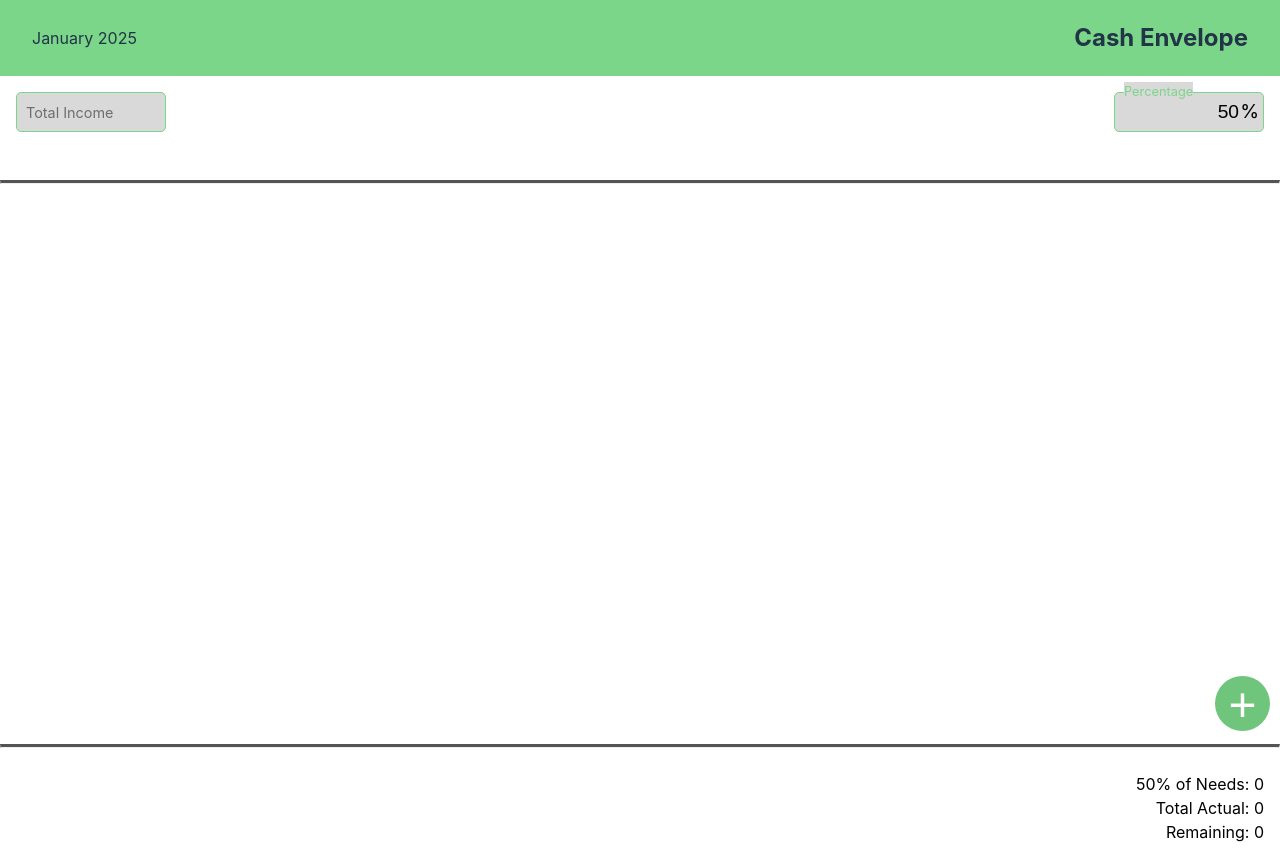
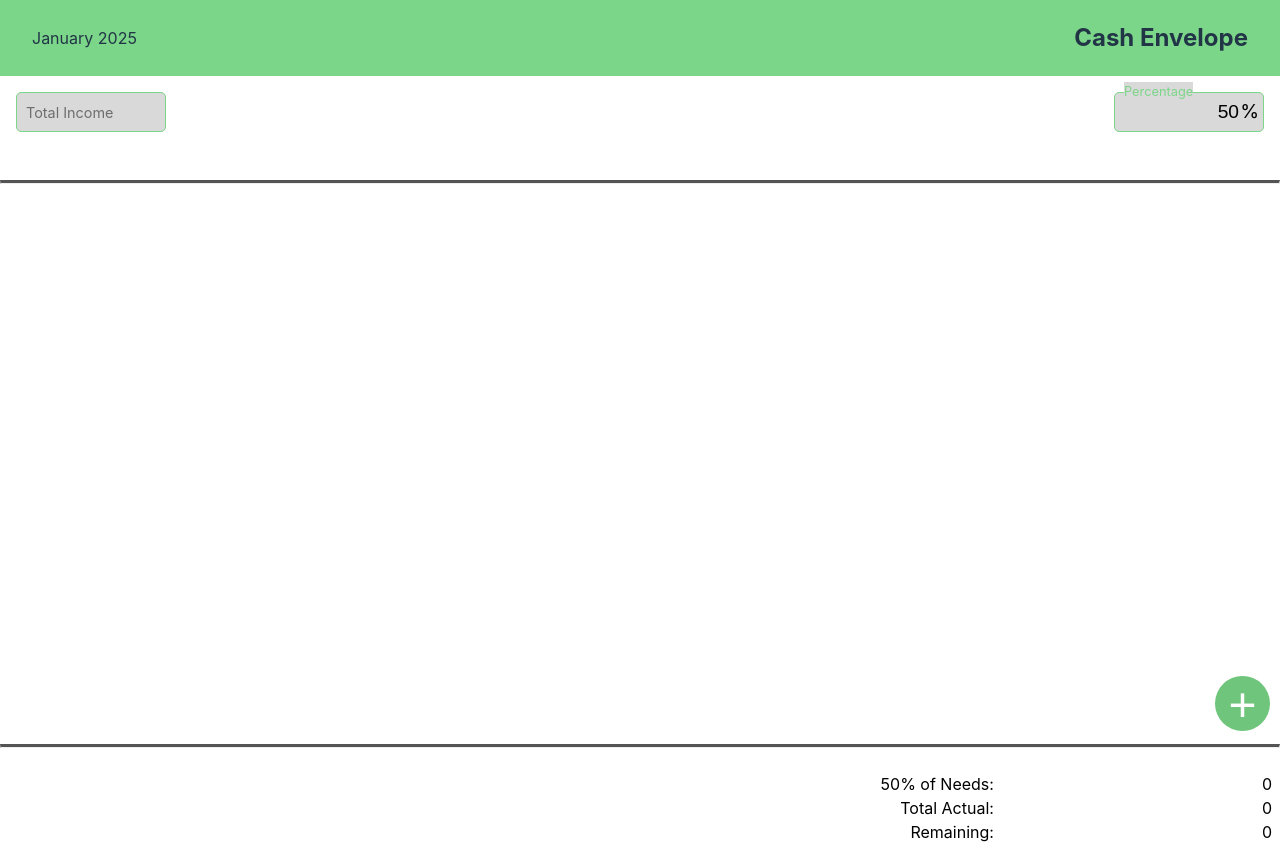
Before and after one commit to emscawas/cash-envelope, a React (Vite) app: page / in a window 1280 px wide. Built offline with nearby package versions, Linux system fonts and the light colour scheme.

Commit message:
fix the design on the footer to make it more aligned

```diff
--- a/src/components/body/body.css
+++ b/src/components/body/body.css
@@ -98,23 +98,32 @@
 .footer {
     display: flex;
     justify-content: space-between;
-    padding: 1rem;
+    padding: 1rem 0.5rem;
 }
 
 .dl-buttons {
     display: flex;
     justify-content: space-between;
-    width: 50%;
+    width: 45%;
 }
 
 .total-texts {
     display: flex;
-    flex-direction: column;
-    flex-wrap: wrap;
-    align-items: flex-end;
-    width: 50%;
+    flex-direction: row;
+    width: 55%;
+    color: black;
 }
 
-.total-needs {
-    color: black;
+.total-labels {
+    width: 60%;
+    display: flex;
+    flex-direction: column;
+    align-items: flex-end;
 }
+
+.total-values {
+    width: 40%;
+    display: flex;
+    flex-direction: column;
+    align-items: flex-end;
+}
--- a/src/components/body/body.tsx
+++ b/src/components/body/body.tsx
@@ -35,15 +35,23 @@ function BudgetPlanner() {
 
   const handleTotalActualChange = (total: number) => {
     const totalNeed = calculateTotalNeeds().replace(/,/g, "");
-    total > Number(totalNeed) ? document.querySelector(".needs-total-budget")?.classList.add("over-budget") : document.querySelector(".needs-total-budget")?.classList.remove("over-budget");
+    const elements = document.querySelectorAll(".needs-total-budget");
+
+    elements.forEach((element) => {
+      total > Number(totalNeed) ? element?.classList.add("over-budget") : element?.classList.remove("over-budget");
+    });
 
     setTotalActual(total);
   };
 
   const calculateTotalRemaining = () => {
     const totalNeeds = Number(calculateTotalNeeds().replace(/,/g, ""));
+    const elements = document.querySelectorAll(".total-remaining");
     const result = totalNeeds - totalActual;
-    result < 0 ? document.querySelector(".total-remaining")?.classList.add("over-budget") : document.querySelector(".total-remaining")?.classList.remove("over-budget");
+
+    elements.forEach((element) => {
+      result < 0 ? element?.classList.add("over-budget") : element?.classList.remove("over-budget");
+    });
 
     return result.toLocaleString();
   };
@@ -86,15 +94,16 @@ function BudgetPlanner() {
       <div className="footer">
         <div className="dl-buttons"></div>
         <div className="total-texts">
-          <span className="total-needs">
-            {needsPercentage}% of Needs: {calculateTotalNeeds()}
-          </span>
-          <span className="needs-total-budget">
-            Total Actual: {totalActual.toLocaleString()}
-          </span>
-          <span className="total-remaining">
-            Remaining: {calculateTotalRemaining()}
-          </span>
+          <div className="total-labels">
+            <span className="total-needs">{needsPercentage}% of Needs:</span>
+            <span className="needs-total-budget">Total Actual:</span>
+            <span className="total-remaining">Remaining:</span>
+          </div>
+          <div className="total-values">
+            <span>{calculateTotalNeeds()}</span>
+            <span className="needs-total-budget">{totalActual.toLocaleString()}</span>
+            <span className="total-remaining">{calculateTotalRemaining()}</span>
+          </div>
         </div>
       </div>
     </div>
```
